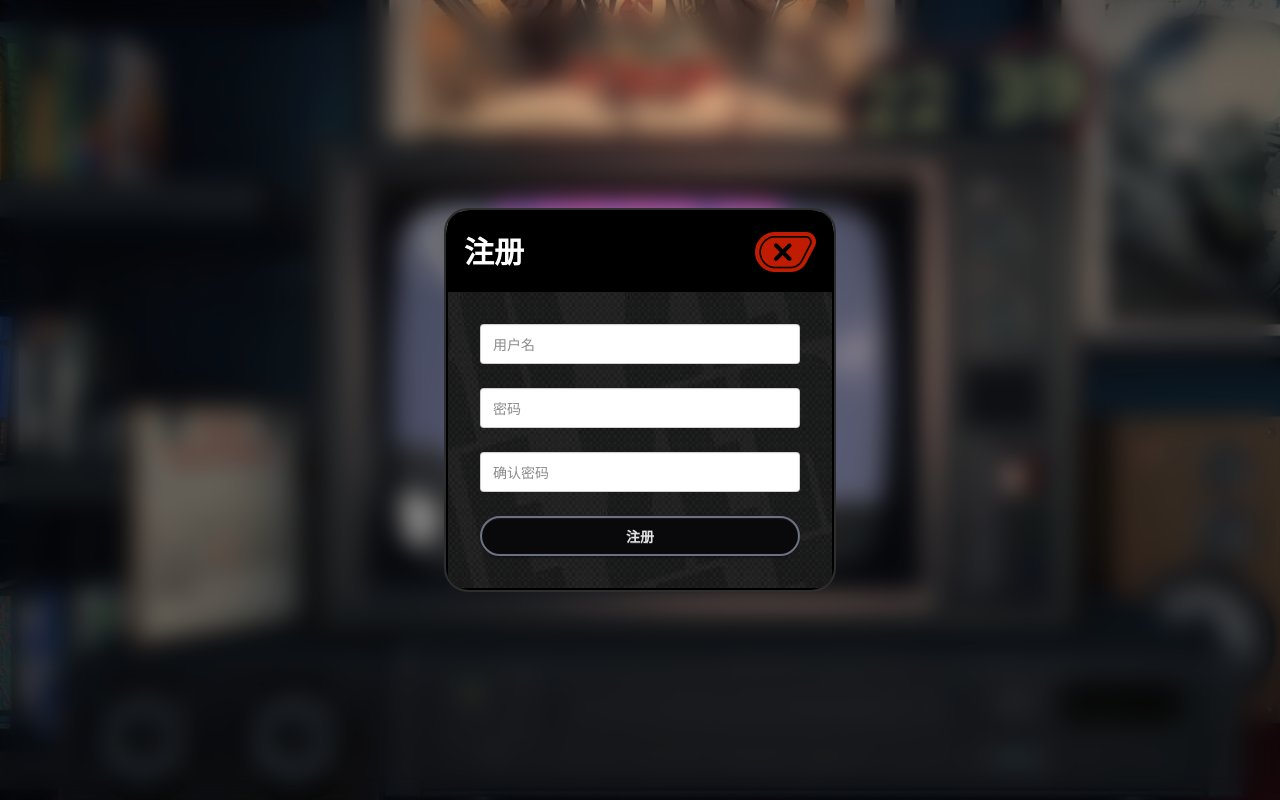
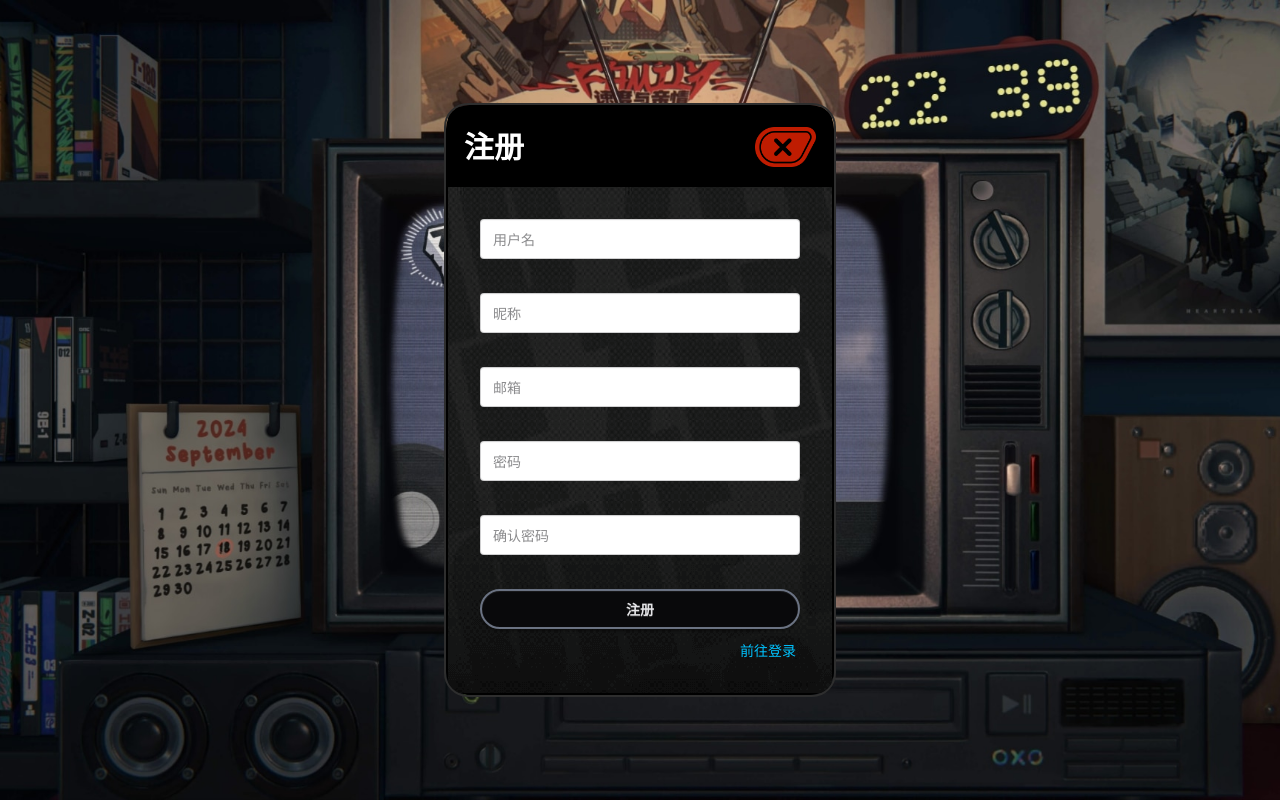
Before and after one commit to quantulr/inter-knot, a Next.js app: page /signup in a window 1280 px wide. Built offline with nearby package versions, Linux system fonts and the light colour scheme.

Commit message:
signup page

```diff
--- a/app/_components/PostReleaseForm.tsx
+++ b/app/_components/PostReleaseForm.tsx
@@ -6,6 +6,7 @@ import { useRouter } from "next/navigation";
 import toast, { Toaster } from "react-hot-toast";
 import { useFormik } from "formik";
 import * as Yup from "yup";
+
 const postFormSchema = Yup.object().shape({
   title: Yup.string()
     .min(1, "标题过短")
--- a/app/api/signup/route.ts
+++ b/app/api/signup/route.ts
@@ -24,21 +24,53 @@ export async function POST(req: NextRequest) {
     );
   }
 
-  // TODO: hashedPassword
   const hashedPassword = await argon2.hash(signupForm.data.password);
-
-  const res = await prisma.user.create({
-    data: {
-      ...signupForm.data,
-      password: hashedPassword,
-    },
-  });
+  let res;
+  try {
+    res = await prisma.user.create({
+      data: {
+        ...signupForm.data,
+        password: hashedPassword,
+      },
+    });
+  } catch {
+    const userSearchByUsername = await prisma.user.findUnique({
+      where: {
+        username: signupForm.data.username,
+      },
+    });
+    if (userSearchByUsername) {
+      return Response.json(
+        {
+          error: "用户名已存在",
+        },
+        {
+          status: 400,
+        },
+      );
+    }
+    const userSearchByEmail = await prisma.user.findUnique({
+      where: {
+        email: signupForm.data.email,
+      },
+    });
+    if (userSearchByEmail) {
+      return Response.json(
+        {
+          error: "邮箱已经被使用",
+        },
+        {
+          status: 400,
+        },
+      );
+    }
+  }
 
   if (res) {
     return Response.json({
       statusCode: 200,
     });
   } else {
-    return Response.json({ error: "error" }, { status: 401 });
+    return Response.json({ error: "未知错误" }, { status: 400 });
   }
 }
--- a/app/signin/page.tsx
+++ b/app/signin/page.tsx
@@ -2,6 +2,7 @@ import { signIn } from "@/auth";
 import { AuthError } from "next-auth";
 import bgimg from "@/app/_assets/signin_bg.jpg";
 import Modal from "@/app/_components/Modal";
+import Link from "next/link";
 
 const Page = () => {
   return (
@@ -63,6 +64,11 @@ const Page = () => {
               登录
             </button>
           </form>
+          <div className={"mt-3 flex justify-end px-1"}>
+            <Link href={"/signup"} className={"text-sm text-[#00c3ff]"}>
+              注册账号
+            </Link>
+          </div>
         </div>
       </Modal>
     </div>
--- a/app/signup/page.tsx
+++ b/app/signup/page.tsx
@@ -1,20 +1,56 @@
 "use client";
 import bgimg from "@/app/_assets/signin_bg.jpg";
 import Modal from "@/app/_components/Modal";
-import { useFormik } from "formik";
+import Link from "next/link";
+import toast, { Toaster } from "react-hot-toast";
+import { useForm } from "react-hook-form";
+import { z } from "zod";
+import { zodResolver } from "@hookform/resolvers/zod";
+import request from "@/app/_lib/request";
+
+const signupFormSchema = z
+  .object({
+    username: z
+      .string()
+      .min(1, "用户名不能为空")
+      .min(3, "不能少于3个字符")
+      .max(20, "不能多于20个字符"),
+    password: z.string().min(1, "密码不能为空").min(12, "不能少于12个字符"),
+    email: z.string().email(),
+    nickname: z.string(),
+    retypePassword: z.string(),
+  })
+  .superRefine(({ password, retypePassword }, ctx) => {
+    if (password != retypePassword) {
+      ctx.addIssue({
+        code: "custom",
+        path: ["retypePassword"],
+        message: "密码不匹配",
+      });
+    }
+  });
+
+type SignupInput = z.infer<typeof signupFormSchema>;
 
 export default function Page() {
-  const formik = useFormik({
-    initialValues: {
+  const {
+    register,
+    handleSubmit,
+    formState: { errors },
+    reset,
+  } = useForm<SignupInput>({
+    resolver: zodResolver(signupFormSchema),
+    defaultValues: {
+      username: "",
       password: "",
-      username: "",
       retypePassword: "",
-    },
-    onSubmit(values) {
-      console.log(values);
+      email: "",
+      nickname: "",
     },
   });
   return (
+    <>
+      <Toaster />
       <div
         className={
           "flex h-[100dvh] items-center justify-center bg-cover bg-center md:h-screen"
@@ -24,42 +60,93 @@ export default function Page() {
         }}
       >
         <Modal
+          showOverlay={false}
           title={<h3 className="text-3xl font-extrabold text-white">注册</h3>}
         >
           <div className={"w-[90dvw] p-8 md:w-96"}>
-          <form onSubmit={formik.handleSubmit}>
+            <form
+              onSubmit={handleSubmit((data) => {
+                request
+                  .post("/signup", {
+                    username: data.username,
+                    password: data.password,
+                    nickname: data.nickname,
+                    email: data.email,
+                  })
+                  .then(() => {
+                    reset();
+                    toast.success("账号注册成功");
+                  })
+                  .catch((e) => {
+                    toast.error(e?.response?.data?.error ?? "注册失败");
+                  });
+              })}
+            >
               <label className="floating-label">
                 <span className="label">用户名</span>
                 <input
                   type="text"
                   className={"input input-md w-full"}
                   placeholder="用户名"
-                name={"username"}
                   id={"username"}
+                  {...register("username")}
                 />
               </label>
+              <div className={"mt-0.5 h-2 text-[#ba240f]"}>
+                {errors.username?.message}
+              </div>
+              <label className="floating-label mt-6">
+                <span className="label">昵称</span>
+                <input
+                  type="text"
+                  className={"input input-md w-full"}
+                  placeholder="昵称"
+                  id={"nickname"}
+                  {...register("nickname")}
+                />
+              </label>
+              <div className={"mt-0.5 h-2 text-[#ba240f]"}>
+                {errors.nickname?.message}
+              </div>
+              <label className="floating-label mt-6">
+                <span className="label">邮箱</span>
+                <input
+                  type="text"
+                  className={"input input-md w-full"}
+                  placeholder="邮箱"
+                  id={"email"}
+                  {...register("email")}
+                />
+              </label>
+              <div className={"mt-0.5 h-2 text-[#ba240f]"}>
+                {errors.email?.message}
+              </div>
               <label className="floating-label mt-6">
                 <span className="label">密码</span>
                 <input
-                name={"password"}
                   id={"password"}
                   type="password"
                   className={"input input-md w-full"}
                   placeholder="密码"
-                value={formik.values.password}
-                onChange={formik.handleChange}
+                  {...register("password")}
                 />
               </label>
+              <div className={"mt-0.5 h-2 text-[#ba240f]"}>
+                {errors.password?.message}
+              </div>
               <label className="floating-label mt-6">
                 <span className="label">确认密码</span>
                 <input
-                name={"password"}
                   id={"password"}
                   type="password"
                   className={"input input-md w-full"}
                   placeholder="确认密码"
+                  {...register("retypePassword")}
                 />
               </label>
+              <div className={"mt-0.5 h-2 text-[#ba240f]"}>
+                {errors.retypePassword?.message}
+              </div>
               <button
                 className={
                   "btn btn-circle btn-neutral mt-6 w-full border-2 border-gray-500"
@@ -69,8 +156,14 @@ export default function Page() {
                 注册
               </button>
             </form>
+            <div className={"mt-3 flex justify-end px-1"}>
+              <Link href={"/signin"} className={"text-sm text-[#00c3ff]"}>
+                前往登录
+              </Link>
+            </div>
           </div>
         </Modal>
       </div>
+    </>
   );
 }
```
Also changed, not shown: package.json (+11 -9 lines), 1 other file (tests, documents, lock files or other folders). Lines whose indentation alone changed are shown as unchanged.
